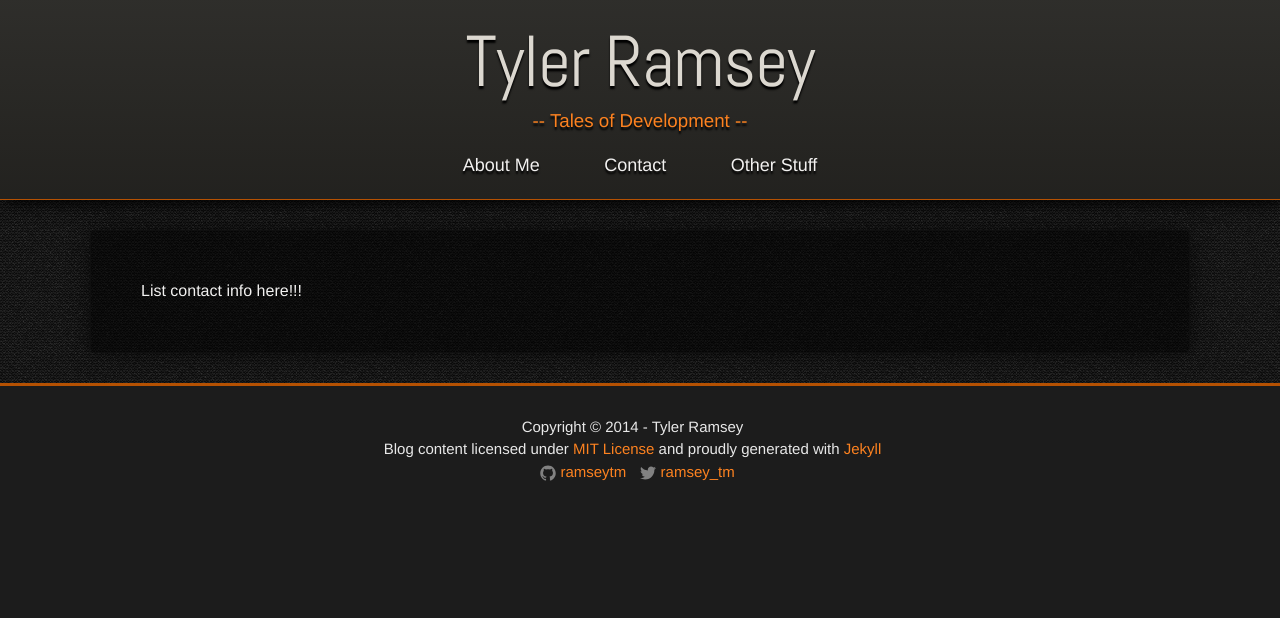
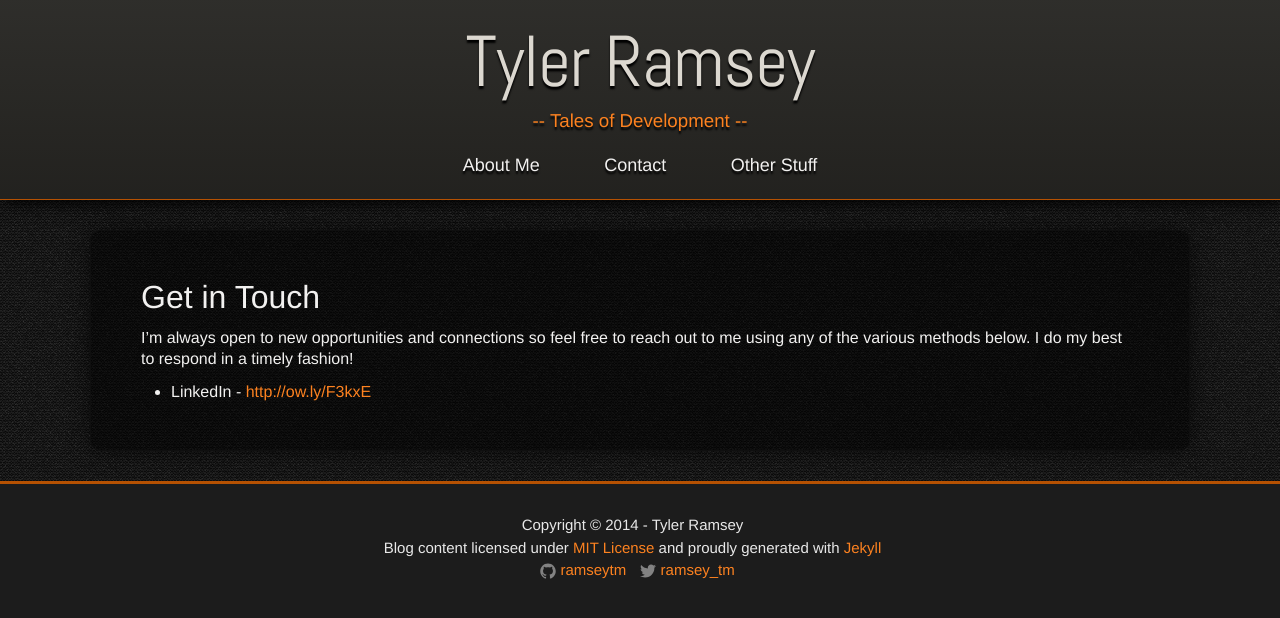
Before and after one commit to ramseytm/ramseydev, a Jekyll site: the page built from contact.md, in a window 1280 px wide. Shown: the top 618 px of the page. Built offline with Jekyll 4.4.1, drawn with Linux system fonts in a browser that asks for light colours; nearby versions of some CDN libraries; comment, search, counter and statistics services are not loaded.

Commit message:
first push

```diff
--- a/_config.yml
+++ b/_config.yml
@@ -3,9 +3,9 @@ title: Tyler Ramsey's - Tales of Development.
 headertitle: Tyler Ramsey
 subtitle: -- Tales of Development --
 email: ramz_tyler@yahoo.com
-description: > # ramseydev.com is the personal blog of Tyler Ramsey, a software developer in Columbus, Ohio.
+description: > # tylerramsey.net is the personal blog of Tyler Ramsey, a software developer in Columbus, Ohio.
 baseurl: "" # the subpath of your site, e.g. /blog/
-url: "http://localhost:4000"#"http://ramseydev.com" # the base hostname & protocol for your site
+url: http://tylerramsey.net # the base hostname & protocol for your site
 twitter_username: ramsey_tm
 github_username:  ramseytm
 
--- a/_layouts/post.html
+++ b/_layouts/post.html
@@ -6,7 +6,7 @@ layout: default
   <header class="post-header">
     <h1 class="post-title">{{ page.title }}</h1>
     <p class="post-meta">
-        <image src="{{site.url}}/assets/clock.png" alt="clock.png" class="icon-image"/> {{ page.date | date: "%b %-d, %Y - %H:%M %p" }} {% if page.author %} | <image src="{{site.url}}/assets/pencil.png" alt="pencil.png" class="icon-image"/> {{ page.author }}{% endif %}{% if page.meta %} | {{ page.meta }}{% endif %}</p>
+        <image src="{{site.url}}/assets/calender.png" alt="calender.png" class="icon-image"/> {{ page.date | date: "%b %-d, %Y - %H:%M %p" }} EST {% if page.author %} | <image src="{{site.url}}/assets/pencil.png" alt="pencil.png" class="icon-image"/> {{ page.author }}{% endif %}{% if page.meta %} | {{ page.meta }}{% endif %}</p>
   </header>
 
   <article class="post-content">
--- a/_posts/2014-11-04-an-introduction-is-in-order.markdown
+++ b/_posts/2014-11-04-an-introduction-is-in-order.markdown
@@ -11,6 +11,10 @@ tags:
 <iframe src="http://giphy.com/embed/6459ZFRF1Wxna?html5=true" alt="Waving brown bear.gif" width="480" height="257" frameBorder="0" webkitAllowFullScreen mozallowfullscreen allowFullScreen></iframe>
  <br/>
 
- Well it's finally happened. I'm finally publishing a site of my own.
+ Well it's finally happened. I'm publishing a site of my own. It seems a little silly in retrospect that it's taken me this long to get a site up and running. I still have a lot of finishing touches to add to it yet but I figure if I don't get it up here now I'll just keep tinkering and never actually publish the thing.
 
 <!--excerpt-->
+
+I intend this site to provide me a place to shove a bunch of my thoughts and ideas out there which are usually lost in my hum-drum work day. Hopefully some one out there will find some of it interesting but if not then no harm, no foul I suppose.
+
+Anyway, this post is mostly just an excuse to share the waiving bear gif.
--- a/_sass/_layout.scss
+++ b/_sass/_layout.scss
@@ -207,7 +207,7 @@
     box-shadow: 0px 0px 23px -3px rgba(0,0,0,0.75);
     background-color: rgba(0, 0, 0, 0.5);
 
-    @include border-radius(5px);
+    @include border-radius(10px);
 
     @include media-query($on-palm) {
         padding: 20px 30px;
--- a/contact.md
+++ b/contact.md
@@ -4,4 +4,9 @@ title: Contact
 permalink: /contact/
 ---
 
-List contact info here!!!
+## Get in Touch
+
+
+I'm always open to new opportunities and connections so feel free to reach out to me using any of the various methods below. I do my best to respond in a timely fashion!
+
+* LinkedIn - <http://ow.ly/F3kxE>
```
Also changed, not shown: other_stuff.md (+4 -1 lines).
